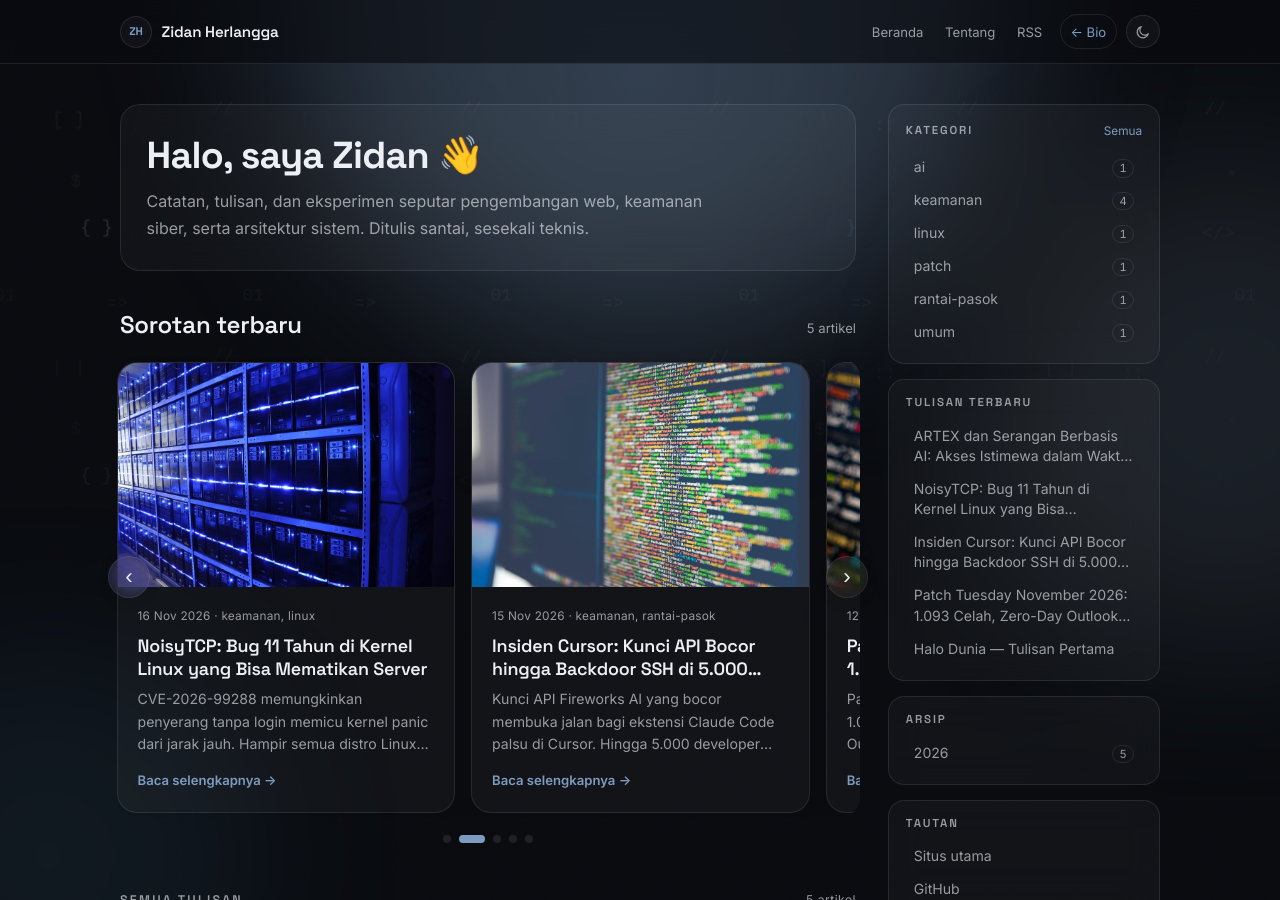
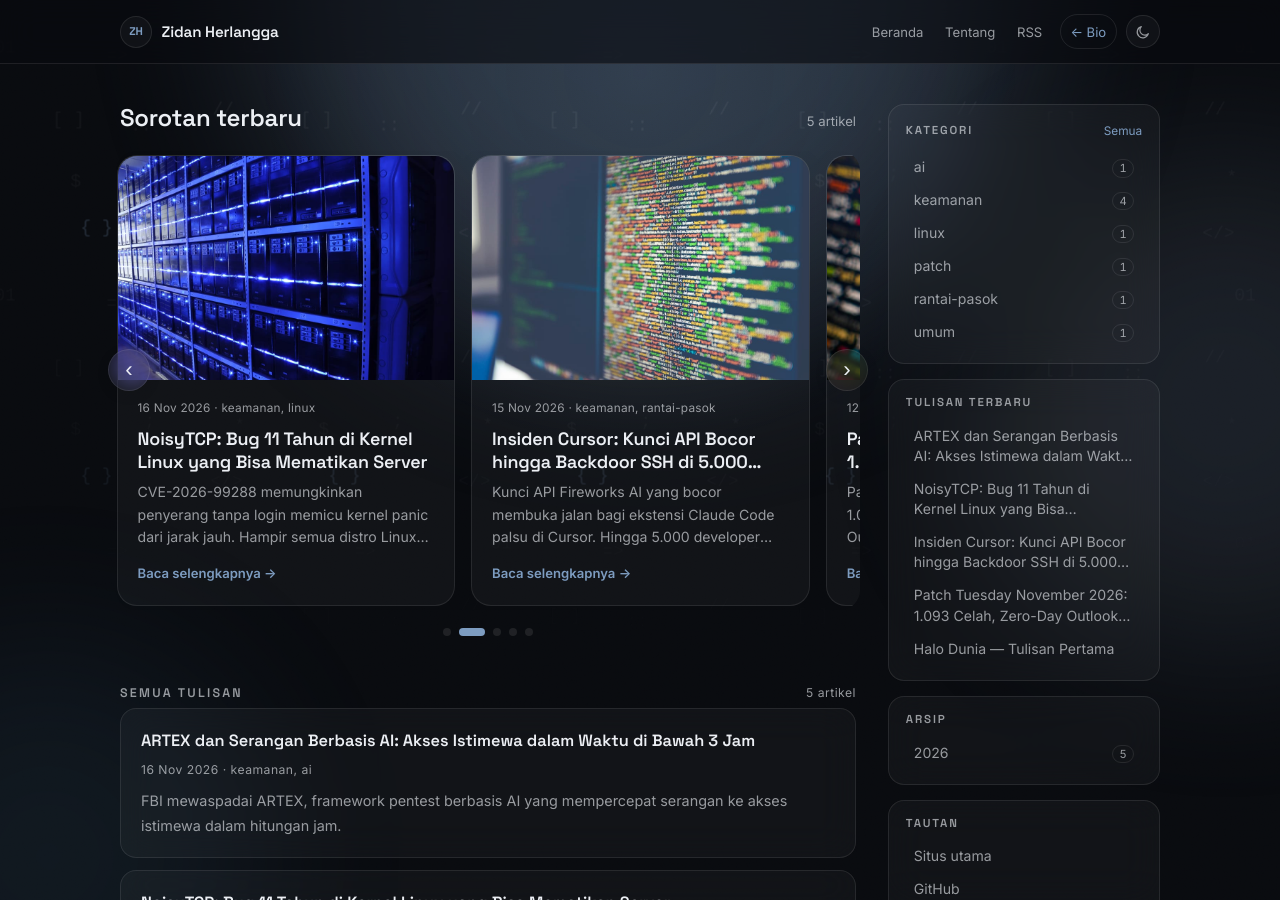
Before and after one commit to zidan-herlangga/blog, a Jekyll site: the page built from index.md, in a window 1280 px wide and 900 px high. Built offline with Jekyll 4.4.1, drawn with Linux system fonts in a browser that asks for light colours; comment, search, counter and statistics services are not loaded.

Commit message:
design: hapus section intro di beranda

```diff
--- a/index.md
+++ b/index.md
@@ -4,12 +4,8 @@ title: Beranda
 description: "Catatan, tulisan, dan eksperimen seputar web development, keamanan siber, dan teknologi."
 ---
 
-<section class="intro">
-  <h1>Halo, saya Zidan 👋</h1>
-  <p>Catatan, tulisan, dan eksperimen seputar pengembangan web, keamanan siber, serta arsitektur sistem. Ditulis santai, sesekali teknis.</p>
-</section>
+{% if site.posts.size > 0 %}
 
-{% if site.posts.size > 0 %}
 <section class="carousel" aria-label="Tulisan terbaru" data-carousel>
   <div class="carousel__head">
     <h2>Sorotan terbaru</h2>
@@ -45,8 +41,8 @@ description: "Catatan, tulisan, dan eksperimen seputar web development, keamanan
     </div>
   </div>
 
-  <button class="carousel__btn carousel__btn--prev" type="button" aria-label="Slide sebelumnya">‹</button>
-  <button class="carousel__btn carousel__btn--next" type="button" aria-label="Slide berikutnya">›</button>
+<button class="carousel__btn carousel__btn--prev" type="button" aria-label="Slide sebelumnya">‹</button>
+<button class="carousel__btn carousel__btn--next" type="button" aria-label="Slide berikutnya">›</button>
 
   <div class="carousel__dots" aria-hidden="true"></div>
 </section>
@@ -58,7 +54,8 @@ description: "Catatan, tulisan, dan eksperimen seputar web development, keamanan
     <span class="post-date">{{ site.posts | size }} artikel</span>
   </div>
 
-  {% if site.posts.size > 0 %}
+{% if site.posts.size > 0 %}
+
   <ul class="post-list">
     {% for post in site.posts %}
     <li>
```
